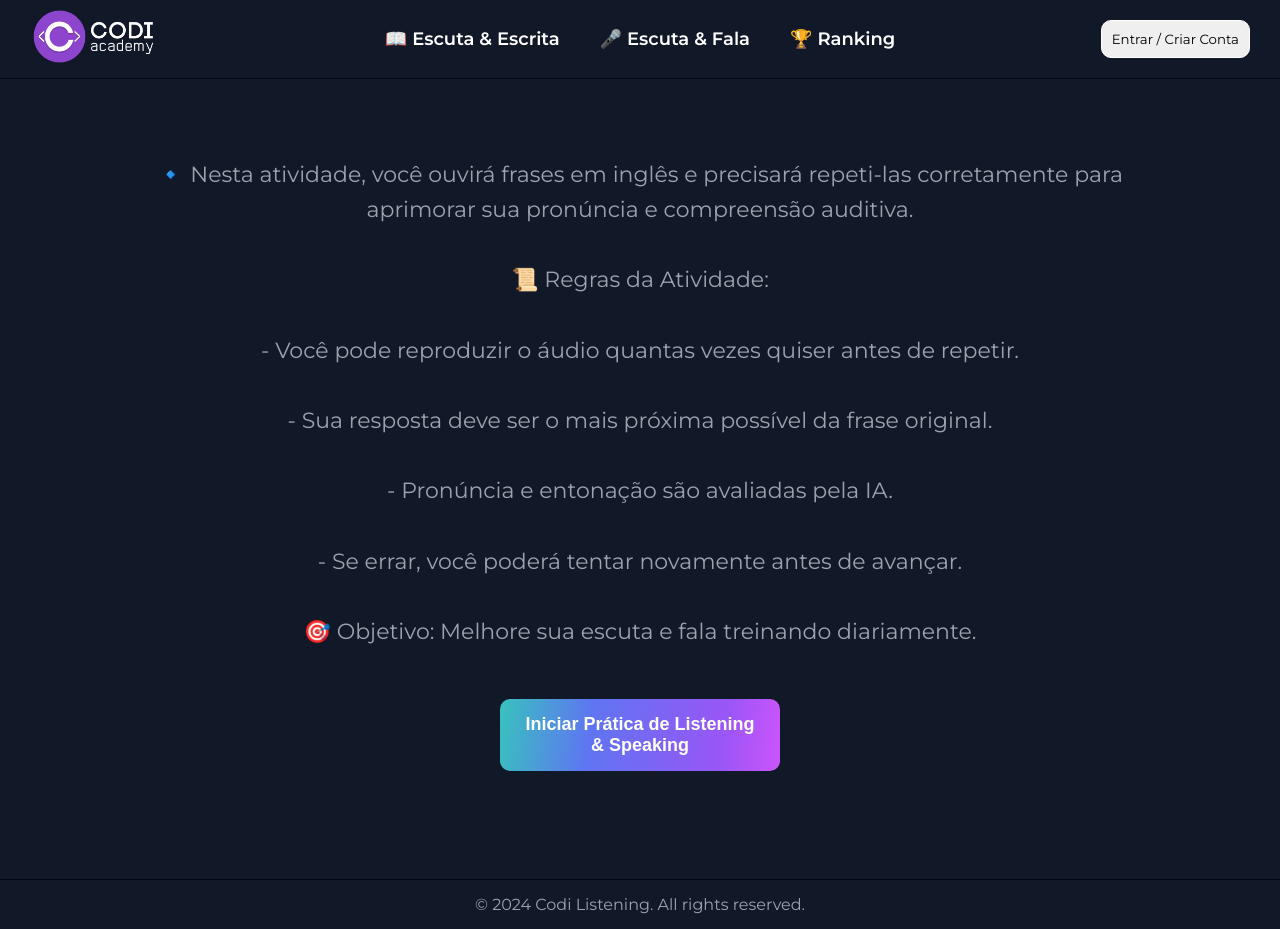
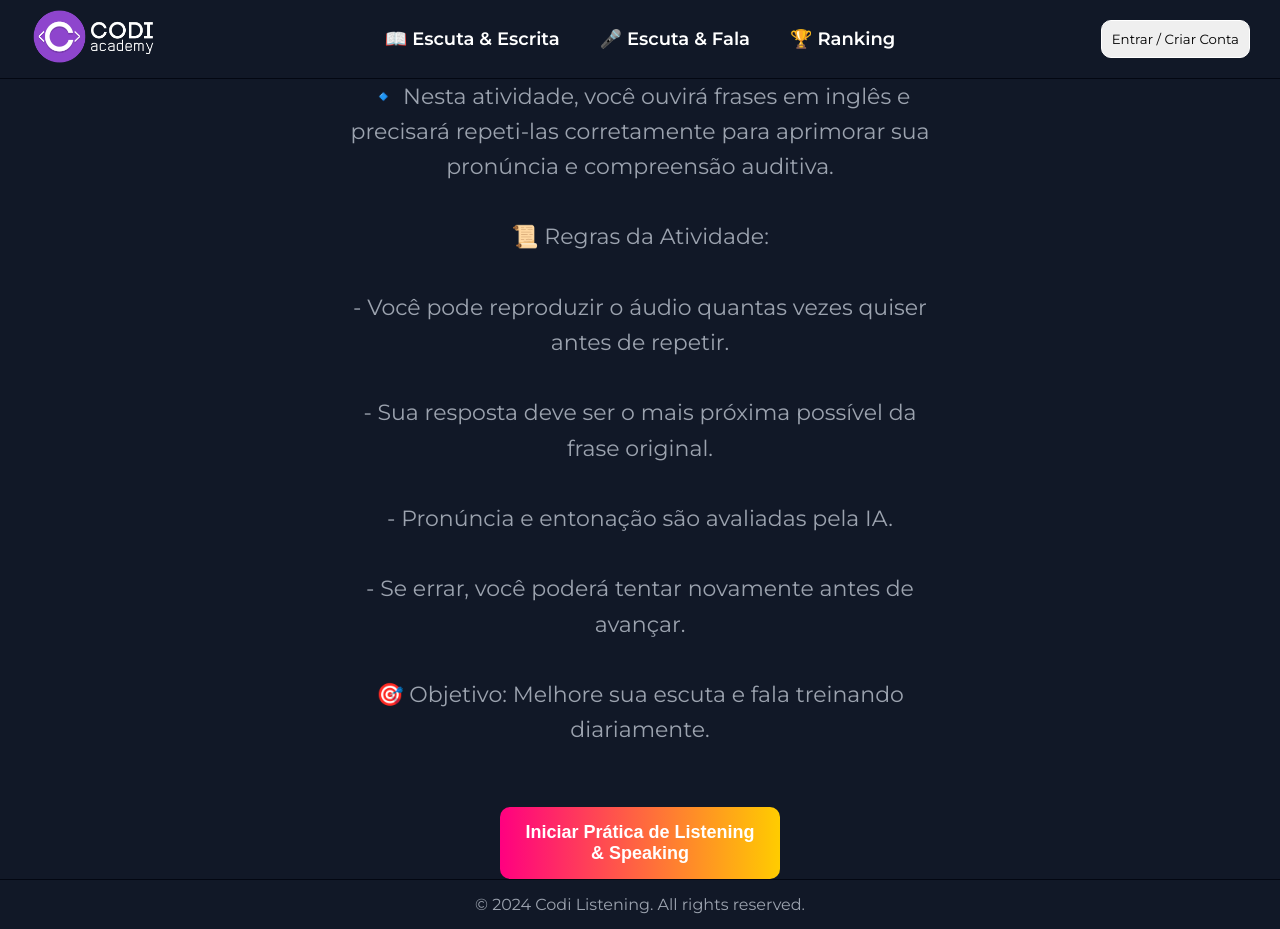
Before and after one commit to Daniel-Thielmann/English-Software, a React (Vite) app in the folder frontend/: page /listening-speaking in a window 1280 px wide. Built offline with nearby package versions, Linux system fonts and the light colour scheme; no server answers.

Commit message:
pointsSpeaking bug fixed

```diff
--- a/frontend/src/Components/Pratica/ListeningSpeakingComponent.css
+++ b/frontend/src/Components/Pratica/ListeningSpeakingComponent.css
@@ -1,22 +1,22 @@
 /* Estilização do Container */
-.container-speaking {
-  max-width: 600px;
-  margin: 50px auto;
-  padding: 20px;
-  background: #1e1e2e;
-  color: white;
-  box-shadow: 0 4px 10px rgba(0, 0, 0, 0.2);
-  border-radius: 12px;
-  text-align: center;
+.listening-speaking-container {
+  display: flex;
+  flex-direction: column;
+  justify-content: center; /* 🔹 Centraliza verticalmente */
+  align-items: center; /* 🔹 Centraliza horizontalmente */
+  height: 100vh; /* 🔹 Garante que ocupa toda a altura da tela */
+  width: 100%;
+  background: var(--gray-900);
 }
 
-listening-speaking-container {
-  display: flex;
-  justify-content: center;
-  align-items: center;
+/* Estilização do Título */
+.container-speaking h2 {
+  font-size: 2rem;
+  margin-bottom: 10px;
+  color: #ffcc00;
 }
 
-.start-section {
+.listening-speaking-container .body-text {
   font-family: "Montserrat", sans-serif;
   color: #9ca3af !important; /* Força a cor cinza */
   font-weight: 400;
@@ -24,14 +24,7 @@ listening-speaking-container {
   line-height: 1.6;
   max-width: 1000px;
   text-align: center;
-  margin-bottom: 30px;
-}
-
-/* Estilização do Título */
-.container-speaking h2 {
-  font-size: 2rem;
   margin-bottom: 10px;
-  color: #ffcc00;
 }
 
 /* Frase a ser pronunciada */
@@ -43,6 +36,7 @@ listening-speaking-container {
   background: #333;
   border-radius: 8px;
   margin-bottom: 20px;
+  text-align: center;
 }
 
 /* Botões */
@@ -82,6 +76,7 @@ listening-speaking-container {
   border-radius: 8px;
 }
 
+/* Botão Iniciar */
 .start-button {
   font-size: 18px;
   font-weight: 600;
@@ -91,17 +86,35 @@ listening-speaking-container {
   border: none;
   outline: none;
   border-radius: 10px;
-  background-image: var(--faded);
+  background-image: linear-gradient(90deg, #ff0080, #ffcc00);
   cursor: pointer;
   transition: transform 0.3s ease-in-out;
   margin-top: 50px;
 }
+
+.start-button:hover {
+  transform: scale(1.05);
+  background-image: linear-gradient(90deg, #ffcc00, #ff0080);
+}
+
 /* Pontuação */
-.pontuacao {
+.pointsSpeaking {
   font-size: 1.5rem;
   font-weight: bold;
   color: #00ff7f;
   margin-top: 15px;
+}
+
+/* Centralizando conteúdo */
+.practice-content,
+.start-section {
+  display: flex;
+  flex-direction: column;
+  align-items: center;
+  justify-content: center; /* 🔹 Mantém tudo centralizado */
+  width: 100%;
+  max-width: 600px;
+  text-align: center;
 }
 
 /* Responsividade */
@@ -121,7 +134,7 @@ listening-speaking-container {
     padding: 10px 15px;
   }
 
-  .pontuacao {
+  .pointsSpeaking {
     font-size: 1.2rem;
   }
 }
--- a/frontend/src/Components/Pratica/ListeningSpeakingComponent.jsx
+++ b/frontend/src/Components/Pratica/ListeningSpeakingComponent.jsx
@@ -4,6 +4,7 @@ import { auth, db } from "../../utils/firebaseConfig";
 import { doc, getDoc } from "firebase/firestore";
 import ProgressBar from "./ProgressBar";
 import ModalAuth from "../ModalAuth/ModalAuth";
+import ModalSpeaking from "../Modal/ModalSpeaking"; // 🔹 Importação do ModalSpeaking
 import "./ListeningSpeakingComponent.css";
 
 const frases = [
@@ -21,18 +22,16 @@ const ListeningSpeakingComponent = () => {
   const [praticaIniciada, setPraticaIniciada] = useState(false);
   const [isActivated, setIsActivated] = useState(false);
   const [modalOpen, setModalOpen] = useState(false);
+  const [modalSpeakingOpen, setModalSpeakingOpen] = useState(false); // 🔹 Estado do modal de speaking
   const navigate = useNavigate();
   const user = auth.currentUser;
 
   useEffect(() => {
-    if (user) {
-      verificarAtivacao(user.uid);
-    }
-  }, [user]);
+    const verificarAtivacao = async () => {
+      if (!user) return;
 
-  const verificarAtivacao = async (userId) => {
       try {
-      const userRef = doc(db, "users", userId);
+        const userRef = doc(db, "users", user.uid);
         const userDoc = await getDoc(userRef);
 
         if (userDoc.exists() && userDoc.data().hasActivated) {
@@ -45,13 +44,16 @@ const ListeningSpeakingComponent = () => {
       }
     };
 
+    verificarAtivacao();
+  }, []);
+
   const iniciarPratica = () => {
     if (!isActivated) {
       alert("⚠️ Você precisa ativar sua conta antes de iniciar as atividades.");
       return;
     }
 
-    setPraticaIniciada(true); // Apenas se a conta estiver ativada
+    setPraticaIniciada(true);
   };
 
   const iniciarReconhecimentoVoz = () => {
@@ -72,23 +74,17 @@ const ListeningSpeakingComponent = () => {
 
     const recognition = new SpeechRecognition();
     recognition.lang = "en-US";
-    recognition.continuous = true;
+    recognition.continuous = false;
     recognition.interimResults = false;
     recognition.maxAlternatives = 1;
 
     recognition.start();
     setGravando(true);
 
-    let timeout;
-
     recognition.onresult = (event) => {
-      clearTimeout(timeout);
-
-      const textoFalado = event.results[event.results.length - 1][0].transcript;
+      const textoFalado = event.results[0][0].transcript;
       console.log("🗣️ Transcrição:", textoFalado);
       setTranscricao(textoFalado);
-
-      timeout = setTimeout(() => {
       recognition.stop();
       setGravando(false);
 
@@ -102,7 +98,7 @@ const ListeningSpeakingComponent = () => {
       const respostaUsuario = limparTexto(textoFalado);
       const respostaCorreta = limparTexto(frases[fraseAtualIndex]);
 
-        // 🔹 Comparação mais flexível
+      // 🔹 Comparação
       if (respostaUsuario === respostaCorreta) {
         alert("✅ Correto! Próxima frase...");
         setPointsSpeaking((prevPoints) => prevPoints + 10);
@@ -111,20 +107,11 @@ const ListeningSpeakingComponent = () => {
         if (fraseAtualIndex < frases.length - 1) {
           setFraseAtualIndex((prevIndex) => prevIndex + 1);
         } else {
-            alert("🎉 Parabéns! Você concluiu a prática.");
-            setPraticaIniciada(false);
+          finalizarPratica();
         }
       } else {
         alert("❌ Tente novamente! Sua resposta não está correta.");
       }
-      }, 2000);
-    };
-
-    recognition.onspeechend = () => {
-      timeout = setTimeout(() => {
-        recognition.stop();
-        setGravando(false);
-      }, 2000);
     };
 
     recognition.onerror = (event) => {
@@ -135,52 +122,88 @@ const ListeningSpeakingComponent = () => {
     };
   };
 
+  // 🔹 Envia os pontos de fala para o backend
+  const salvarPontosSpeaking = async (pontos) => {
+    if (!user) {
+      console.error("❌ Usuário não autenticado!");
+      return;
+    }
+
+    console.log("🔹 Enviando pontos de fala para o backend:", {
+      userId: user.uid,
+      pointsSpeaking: pontos,
+    });
+
+    try {
+      const response = await fetch(
+        "http://localhost:3000/points/update-speaking-points",
+        {
+          method: "POST",
+          headers: { "Content-Type": "application/json" },
+          body: JSON.stringify({
+            userId: user.uid,
+            pointsSpeaking: pontos,
+          }),
+        }
+      );
+
+      const data = await response.json();
+      console.log("✅ Pontos de Fala salvos no backend:", data);
+      return data;
+    } catch (error) {
+      console.error("❌ Erro ao salvar pontos:", error);
+    }
+  };
+
+  // 🔹 Finaliza a prática e abre o modal de Speaking
+  const finalizarPratica = async () => {
+    const pontos = pointsSpeaking;
+    await salvarPontosSpeaking(pontos);
+    setModalSpeakingOpen(true); // 🔹 Abre o modal Speaking ao finalizar
+  };
+
+  // 🔹 Função chamada pelo botão do `ModalSpeaking`
+  const handleNavigateToFinal = () => {
+    setModalSpeakingOpen(false);
+    navigate("/tela-final-speaking", { state: { pointsSpeaking } });
+  };
+
   return (
-    <div
-      className="listening-speaking-container"
-      style={{
-        display: "flex",
-        flexDirection: "column",
-        justifyContent: "center",
-        alignItems: "center",
-        height: "100vh",
-      }}
-    >
+    <div className="listening-speaking-container">
+      {/* 🔹 Modal de Ativação */}
       <ModalAuth isOpen={modalOpen} onClose={() => setModalOpen(false)} />
+
+      {/* 🔹 ModalSpeaking aparece ao finalizar a prática */}
+      {modalSpeakingOpen && (
+        <ModalSpeaking
+          message="Parabéns! Você concluiu sua prática diária."
+          onClose={handleNavigateToFinal}
+          acertos={pointsSpeaking / 10}
+          showDoneBtn={true}
+        />
+      )}
+
       {!praticaIniciada ? (
-        <div className="start-section" style={{ textAlign: "center" }}>
+        <div className="start-section">
           <p className="body-text">
+            {" "}
             🔹 Nesta atividade, você ouvirá frases em inglês e precisará
             repeti-las corretamente para aprimorar sua pronúncia e compreensão
-            auditiva.
-            <br />
-            <br />
-            📜 Regras da Atividade:
-            <br />
-            <br />
-            - Você pode reproduzir o áudio quantas vezes quiser antes de
-            repetir.
-            <br />
-            <br />
-            - Sua resposta deve ser o mais próxima possível da frase original.
-            <br />
-            <br />
-            - Pronúncia e entonação são avaliadas pela IA.
-            <br />
-            <br />
-            - Se errar, você poderá tentar novamente antes de avançar.
-            <br />
-            <br />
-            🎯 Objetivo: Melhore sua escuta e fala treinando diariamente.
+            auditiva. <br /> <br /> 📜 Regras da Atividade: <br /> <br /> - Você
+            pode reproduzir o áudio quantas vezes quiser antes de repetir.{" "}
+            <br /> <br /> - Sua resposta deve ser o mais próxima possível da
+            frase original. <br /> <br /> - Pronúncia e entonação são avaliadas
+            pela IA. <br /> <br /> - Se errar, você poderá tentar novamente
+            antes de avançar. <br /> <br /> 🎯 Objetivo: Melhore sua escuta e
+            fala treinando diariamente.{" "}
           </p>
-
           <button className="start-button" onClick={iniciarPratica}>
             Iniciar Prática de Listening & Speaking
           </button>
         </div>
       ) : (
-        <div className="practice-content" style={{ textAlign: "center" }}>
-          <ProgressBar progress={progresso} />
+        <div className="practice-content">
+          <ProgressBar progresso={progresso} />
           <p className="frase">{frases[fraseAtualIndex]}</p>
           <button
             className="btn-speak"
@@ -192,11 +215,7 @@ const ListeningSpeakingComponent = () => {
           {transcricao && (
             <p className="transcricao">🗣️ Você disse: {transcricao}</p>
           )}
-          {pointsSpeaking !== null && (
-            <p className="pointsSpeaking">
-              ⭐ Pontuação: {pointsSpeaking} / 10
-            </p>
-          )}
+          <p className="pointsSpeaking">⭐ Pontuação: {pointsSpeaking}</p>
         </div>
       )}
     </div>
```
Lines whose indentation alone changed are shown as unchanged.
